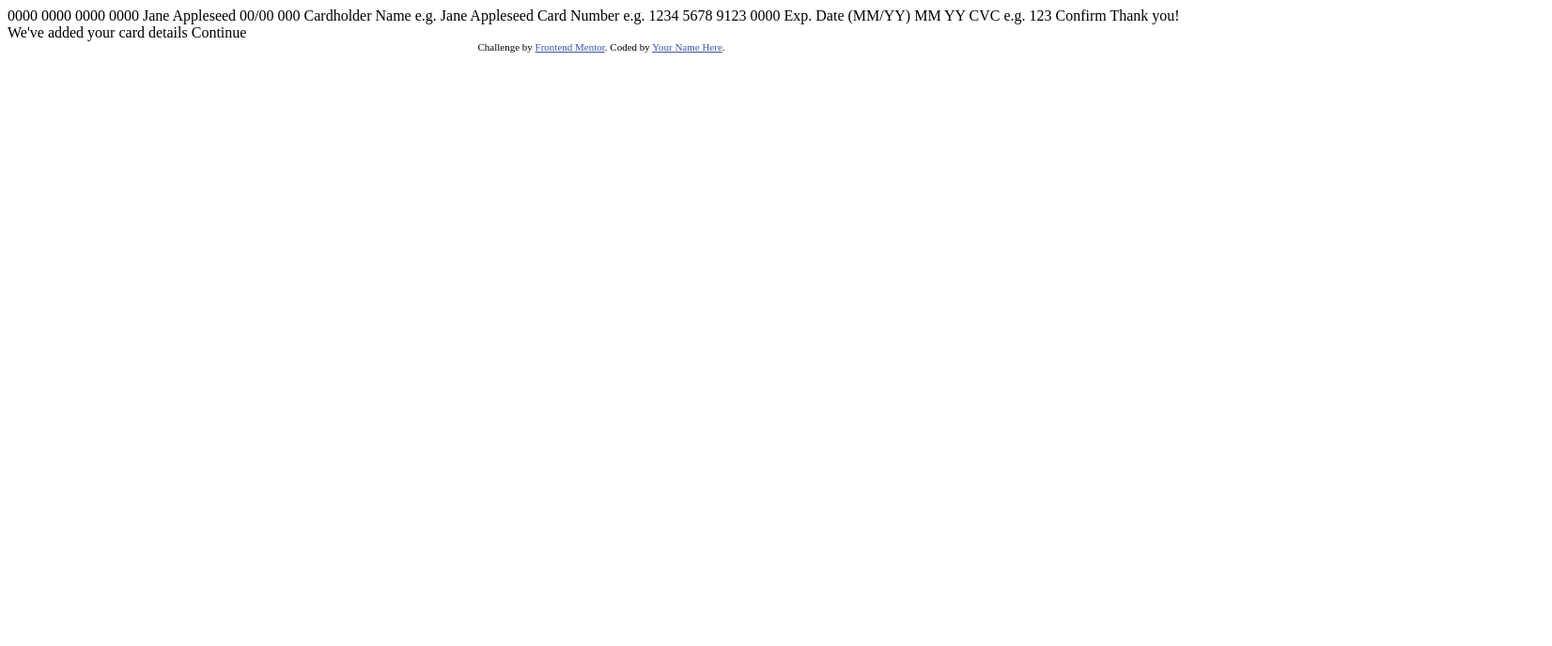
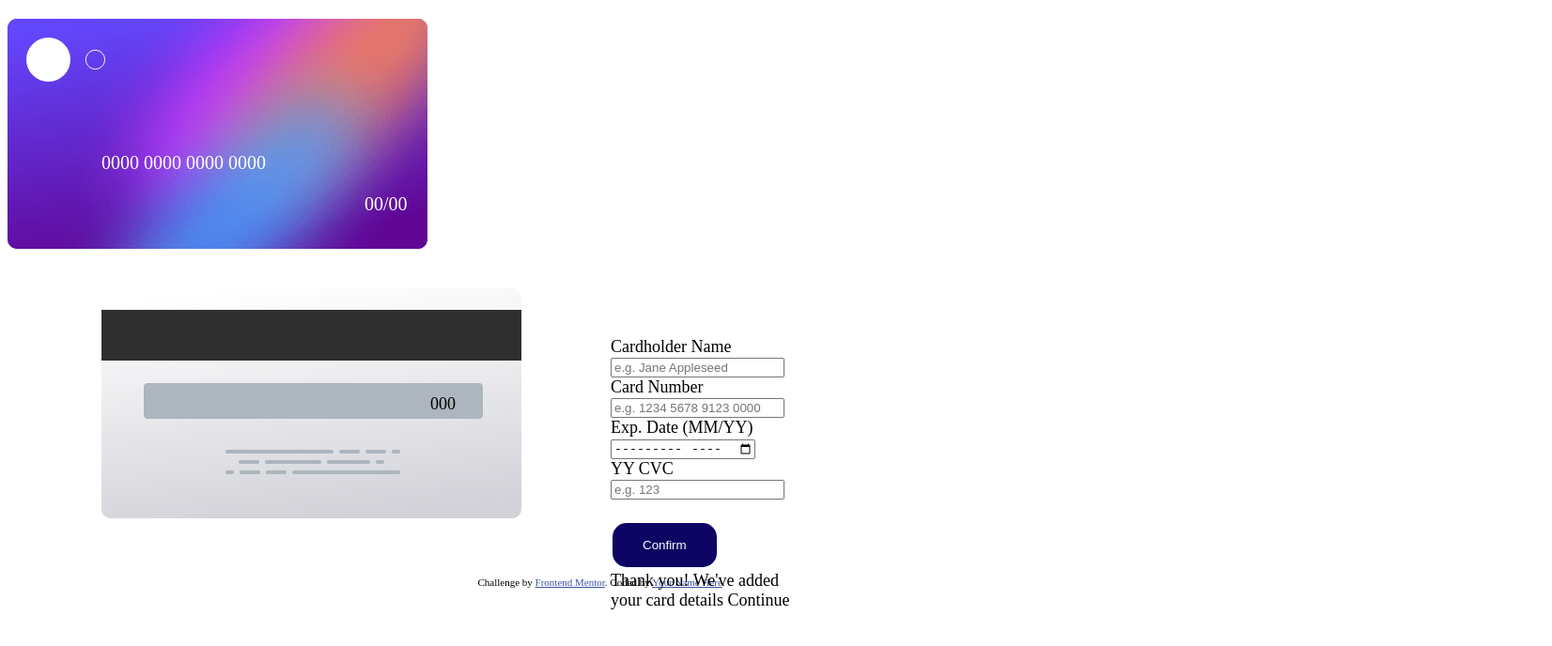
Before and after one commit to AbuTuraab/my-card-project, a plain HTML site: page index.html in a window 1280 px wide. Shown: the whole page at 94% size, 1652 px wide, since content can reach past the window. Drawn offline with Linux system fonts and the light colour scheme.

Commit message:
new-commit

```diff
--- a/index.html
+++ b/index.html
@@ -5,7 +5,7 @@
   <meta name="viewport" content="width=device-width, initial-scale=1.0"> <!-- displays site properly based on user's device -->
 
   <link rel="icon" type="image/png" sizes="32x32" href="./images/favicon-32x32.png">
-
+  <link href="styles.css" rel="stylesheet">
   <title>Frontend Mentor | Interactive card details form</title>
 
   <!-- Feel free to remove these styles or customise in your own stylesheet 👍 -->
@@ -16,36 +16,52 @@
 </head>
 <body>
 
-  0000 0000 0000 0000
-  Jane Appleseed
-  00/00
+<div class="card-detail">
+  <p class="logo"><img alt="logo" src="images/card-logo.svg"></p>
 
-  000
+  <div class="card-number">0000 0000 0000 0000</div>
+  <br>
+  <p class="card-name">Jane Appleseed</p>
+  <div class="date">00/00</div>
+</div>
 
-  Cardholder Name
-  e.g. Jane Appleseed
+<div class="card-back"><p><img alt="back" src="images\bg-card-back.png"></p>
+  <p class="cvr">000</p>
+</div>
 
-  Card Number
-  e.g. 1234 5678 9123 0000
+  <div class="form"> <form>
+    <label for="name" >Cardholder Name</label><br>
+  <input type="text" placeholder="e.g. Jane Appleseed" id="name" name="name"><br>
 
-  Exp. Date (MM/YY)
-  MM
+
+  <label for="card-number">Card Number</label><br>
+  <input type="number" placeholder="e.g. 1234 5678 9123 0000" id="card-number" name="card-number"><br>
+
+
+  <label for="date">Exp. Date (MM/YY)</label><br>
+  <input type="month" placeholder="MM" id="date" name="date"><br>
+
+
   YY
 
-  CVC
-  e.g. 123
+  <label for="CVC"> CVC</label><br>
+  <input type="number" placeholder="e.g. 123" id="fname" name="fname"><br>
 
-  Confirm
+  <label for="fname"></label><br>
+  <input type="submit" value="Confirm" class="submit" name="fname"><br>
+
 
   <!-- Completed state start -->
 
   Thank you!
   We've added your card details
-  Continue
+  Continue</form></div>
+
 
   <div class="attribution">
     Challenge by <a href="https://www.frontendmentor.io?ref=challenge" target="_blank">Frontend Mentor</a>.
     Coded by <a href="#">Your Name Here</a>.
   </div>
+
 </body>
 </html>
--- /dev/null
+++ b/styles.css
@@ -0,0 +1,70 @@
+.card-detail{
+    padding-bottom: 45px;
+    background-image: url("images/bg-card-front.png");
+   color: white;
+   background-repeat: no-repeat;
+   font-size: 20px;
+}
+
+body{
+    font-size: 18px;
+}
+
+.logo{
+    padding-left: 20px;
+    padding-top: 20px;
+}
+
+.card-number{
+    position: relative;
+    right: -100px ;
+    top: 50px;
+    width: 500px;
+}
+
+
+
+.card-name{
+    position: relative;
+    right: -20px;
+    top: 25px;
+    text-align: center;
+  border: 50px;
+  border-radius: 15px;
+}
+.date{
+    position:relative;
+    left: 380px;
+    bottom: 15px;
+    border: 50px;
+    border-radius: 15px;
+}
+
+.cvr{
+    position: relative;
+    bottom: 155px;
+    left: 350px;
+}
+.card-back{
+    padding-left: 100px;
+}
+
+.form{
+    max-height: 330px;
+    max-width: 330px;
+    position: absolute;
+    left: 650px;
+    bottom: 150px;
+    width: 200px;
+}
+
+.submit{
+    background-color: #0d0463;
+  color: white;
+  padding: 16px 32px;
+  margin: 4px 2px;
+  cursor: pointer;
+  border-radius: 15px;
+  text-align: center;
+  border: 50px;
+}
```
